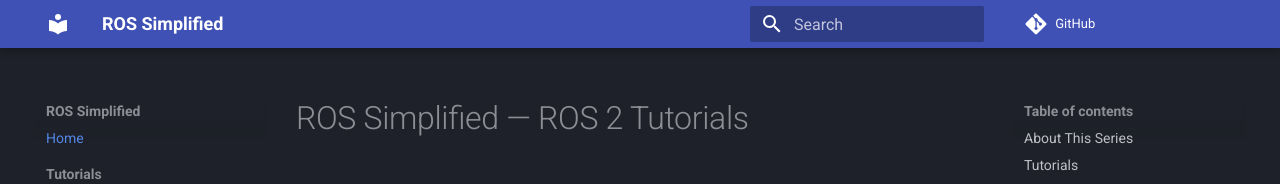
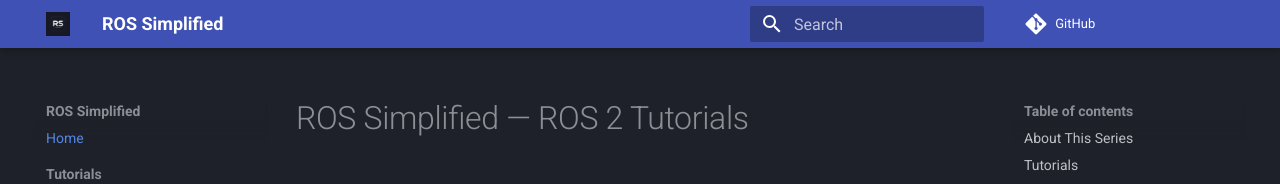
Before and after one commit to Satyarth-Shree/ros2-guides, an MkDocs documentation site: the page built from docs/index.md, in a window 1280 px wide. Shown: the top 184 px of the page. Built offline with MkDocs 1.6.1 and Material for MkDocs 9.7.7, drawn with Linux system fonts in a browser that asks for light colours; comment, search, counter and statistics services are not loaded.

Commit message:
Adding Logo

```diff
--- a/mkdocs.yml
+++ b/mkdocs.yml
@@ -5,6 +5,7 @@ repo_url: https://github.com/Satyarth-Shree/ros2-guides.git
 
 theme:
   name: material
+  logo: assets/ROS_Simplified_Logo.png
   palette:
     scheme: slate
   features:
```
Also changed, not shown: docs/assets/ROS_Simplified_Logo.png (added).
